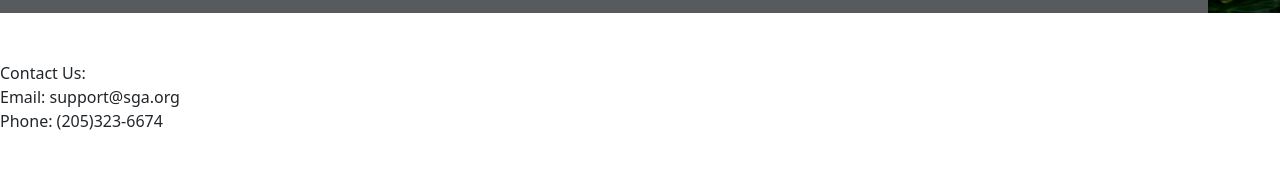
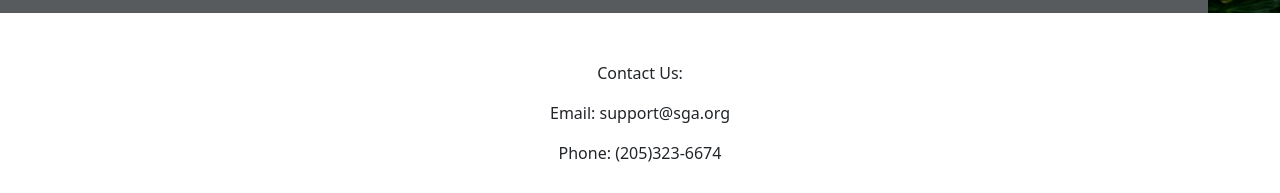
Before and after one commit to arcastellanos/SGA-client, a website: page resources/Homepage.html in a window 1280 px wide. Shown: the part 607-800 px from the top of the page. Drawn offline with nearby package versions, Linux system fonts and the light colour scheme.

Commit message:
Centering/Spacing Added

```diff
--- a/resources/Homepage.html
+++ b/resources/Homepage.html
@@ -53,6 +53,7 @@
                 <button onclick="location.href='managerlogin.html'"> Manager Log In</button>
               </div>
               <li></li>
+              <p1>Space</p1>
               <div class="cart-button">
                 <button onclick="location.href='checkout.html'" style="float: right !important">Cart</button>
             </div>
@@ -113,11 +114,16 @@
       <footer >
         <br>
         <br>
-        Contact Us:
-        <br>
-        Email: support@sga.org
-        <br>
-        Phone: (205)323-6674
+        <style>
+          .centered {
+            text-align: center;
+          }
+        </style>
+        <p class="centered">Contact Us:</p>
+        <!-- <br> -->
+        <p class="centered">Email: support@sga.org</p>
+        <!-- <br> -->
+        <p class="centered">Phone: (205)323-6674</p>
       </footer>
     </div>
 
```
